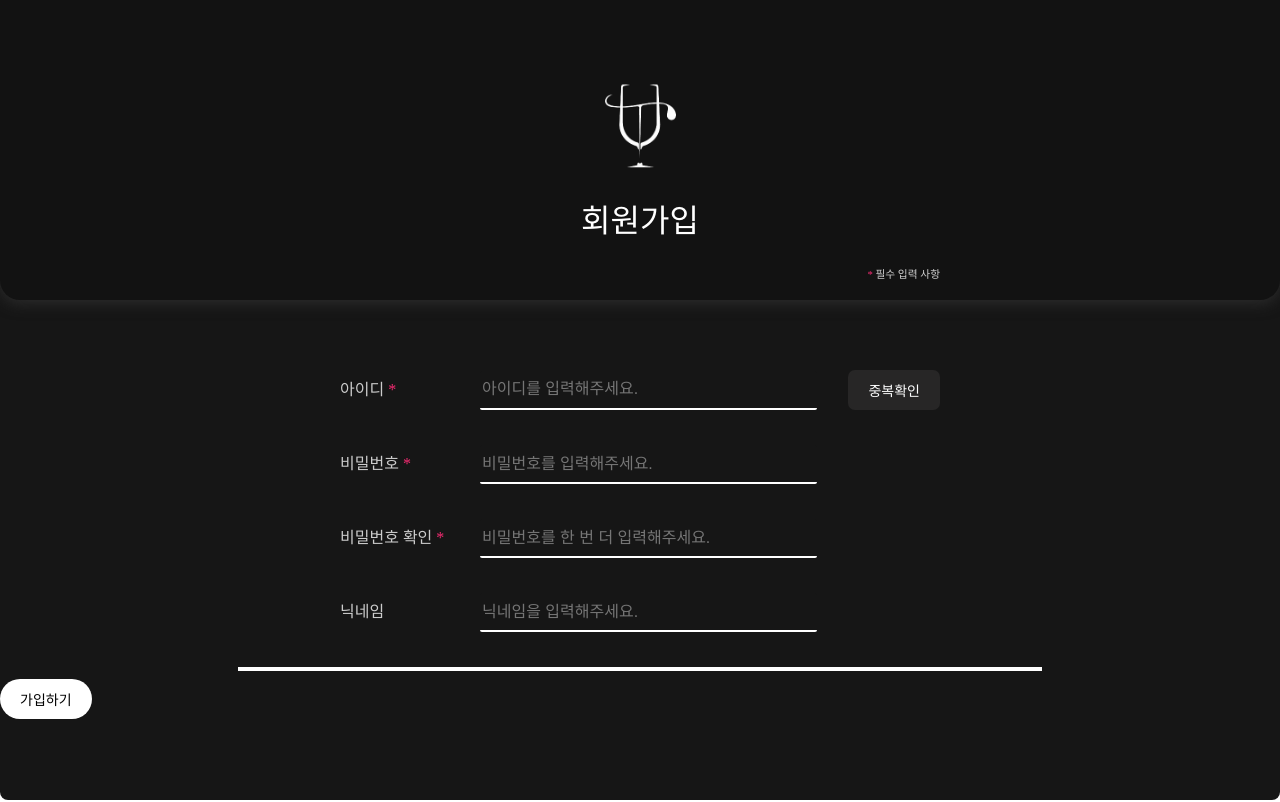
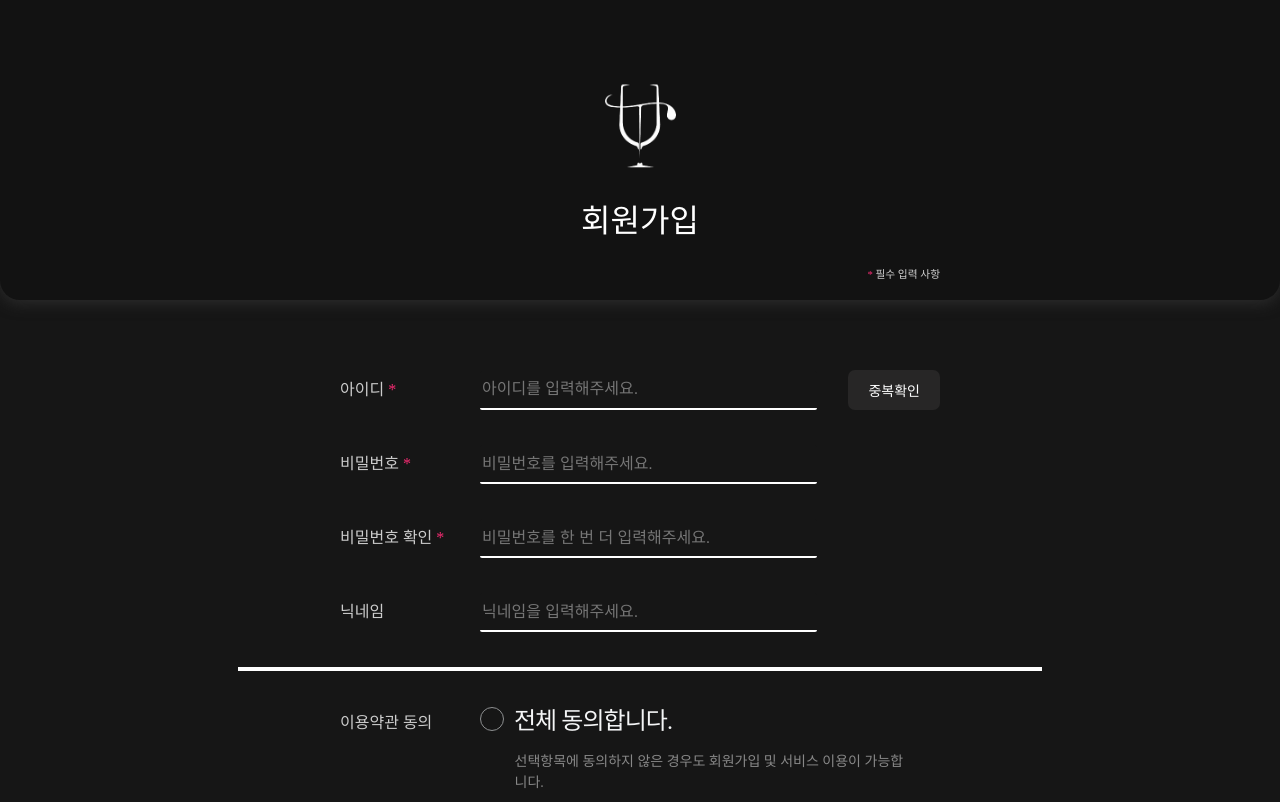
Before and after one commit to daeunpk/umcpj, a React (Vite) app: page / in a window 1280 px wide. Shown: the top 802 px of the page. Built offline with nearby package versions, Linux system fonts and the light colour scheme.

Commit message:
약관동의 인포트 완료

```diff
--- a/src/pages/TermsAgreement.css
+++ b/src/pages/TermsAgreement.css
@@ -15,7 +15,8 @@
     white-space: nowrap; /* 적절한 최대 너비 설정 */
   }
   .allagree {
-    color: var(--grayscale-gray50, #F3F5F6);
+    color: var(--grayscale-gray50, #F4F5F6);
+
     text-align: center;
     font-family: Pretendard;
     font-size: 24px;
@@ -50,7 +51,7 @@
     align-items: center;
     width: 100%; /* 전체 너비 차지 */
     max-width: 395px;
-    margin-left: 72px; /* 왼쪽으로 이동 (조정 가능) */
+    margin-left: 144px; /* 왼쪽으로 이동 (조정 가능) */
     margin-bottom: 30px; /* 아래에 agreement-item과 40px 갭 추가 */
 }
 
@@ -114,7 +115,7 @@
     flex-shrink: 0;
     border-radius: 16.231px;
     border: 0.676px solid #FFF;
-    background: #000;
+    background: rgba(16, 16, 16);
     box-shadow: 0px 2.705px 2.705px 0px rgba(0, 0, 0, 0.25); /* 그림자 효과 */
     position: relative; /* 자식 요소의 절대 위치 기준 */
     padding: 20px; /* 내부 여백 */
@@ -123,7 +124,7 @@
 
 .title-container {
     position: absolute;
-    top: 40.58px;
+    top: 20.58px;
     left: 40.58px; /* 팝업 왼쪽에서 20px */
 
     color: var(--grayscale-gray50, #F3F5F6);
@@ -139,9 +140,9 @@
 .popup-content {
     width: calc(100% - 40px); /* 양쪽 여백을 고려한 너비 */
     height: 450px; /* 텍스트 상자의 높이 */
-    margin: 94.68px 20px 50px 20px; /* 위에 타이틀 공간과 아래 버튼을 위한 여백 */
+    margin: 76.68px 20px 50px 20px; /* 위에 타이틀 공간과 아래 버튼을 위한 여백 */
     resize: none;
-    padding: 21px;
+    padding: 21.23px 1px 21px 21px;
     border-radius: 10.82px;
     border: 0.676px solid #8B8B8B;
     background: rgba(162, 162, 162, 0.10);
@@ -164,7 +165,7 @@
     line-height: normal;
     letter-spacing: -0.64px;
     text-transform: capitalize;
-    padding: 5px 10px;
+    padding: 8.12px 16.23px;
     border: none;
     cursor: pointer;
     border-radius: 27.051px;
@@ -173,17 +174,17 @@
 }
 
 .popup-content::-webkit-scrollbar {
-    width: 23px; /* 스크롤바의 너비 */
+    width: 22px; /* 스크롤바의 너비 */
 }
 
 .popup-content::-webkit-scrollbar-thumb {
     height: 54.102px; /* 스크롤바 썸의 높이 */
     border-radius: 33.814px; /* 둥근 모서리 */
     background: rgba(243, 245, 246, 0.30); /* 썸의 색상 */
-    border: 8px solid #111111; /* 썸의 테두리 (트랙과 동일 색상) */
+    border: 8px solid #1F1F1F; /* 썸의 테두리 (트랙과 동일 색상) */
 }
 
 .popup-content::-webkit-scrollbar-track {
-    background-color:#111111; /* 트랙의 색상 */
+    background-color:#1F1F1F; /* 트랙의 색상 */
     border-radius: 33.814px; /* 둥근 모서리 */
 }
--- a/src/pages/TermsAgreement.tsx
+++ b/src/pages/TermsAgreement.tsx
@@ -4,7 +4,7 @@ import { termsContent } from '../data/termsContent';
 import './termsAgreement.css'; // 별도 CSS 파일
 
 interface TermsAgreementProps {
-  onChange: (isAllRequiredChecked: boolean) => void;
+  onChange: (isAllRequiredChecked: boolean, hasInteracted: boolean) => void;
 }
 
 const TermsAgreement: React.FC<TermsAgreementProps> = ({ onChange }) => {
@@ -16,6 +16,7 @@ const TermsAgreement: React.FC<TermsAgreementProps> = ({ onChange }) => {
     adult: false,
   });
 
+  const [hasInteracted, setHasInteracted] = useState(false); // 사용자가 체크박스와 상호작용했는지 여부
   const [showPopup, setShowPopup] = useState(false);
   const [popupContent, setPopupContent] = useState('');
   const [popupTitle, setPopupTitle] = useState('');
@@ -25,7 +26,8 @@ const TermsAgreement: React.FC<TermsAgreementProps> = ({ onChange }) => {
       const updated = { ...prev, [name]: !prev[name] };
       updated.allChecked =
         updated.terms && updated.privacy && updated.adult && updated.optional;
-      onChange(updated.terms && updated.privacy && updated.adult);
+      setHasInteracted(true); //체크박스 변경 시 상호작용 상태로 설정
+      onChange(updated.terms && updated.privacy && updated.adult, true);
       return updated;
     });
   };
@@ -39,7 +41,8 @@ const TermsAgreement: React.FC<TermsAgreementProps> = ({ onChange }) => {
       optional: allChecked,
       adult: allChecked,
     });
-    onChange(allChecked);
+    setHasInteracted(true);
+    onChange(allChecked, true);
   };
 
   const handlePopup = (title: string, content: string) => {
--- a/src/pages/signupForm.css
+++ b/src/pages/signupForm.css
@@ -200,12 +200,16 @@ small.default-text {
 }
 
 .signup-form button[type='button'] {
-    background-color: rgb(91, 91, 91);
+
     color: white;
     padding: 10px 20px;
     border-radius: 7px;
     font-size: 14px;
 }
+.idbutton{
+    background-color: rgb(91, 91, 91);
+}
+/* 이렇게 분리 안하면 타입이 버튼인 약관보기버튼색이 영향을 받아서 분리합니다. */
 
 .signup-form button[type='button']:disabled {
     background-color: rgb(39, 38, 38);
@@ -227,3 +231,10 @@ input[type="password"]::-webkit-clear-button,
 input[type="password"]::-webkit-textfield-decoration-container {
     display: none;
 }
+
+.error-message{
+    display: flex;
+    justify-content: center;
+    padding: 65px 0px 14px 0px;
+    color: var(--primary-rose-300, #FDA4C7);
+}
--- a/src/pages/signupForm.tsx
+++ b/src/pages/signupForm.tsx
@@ -1,5 +1,6 @@
 import React, { useState } from 'react';
 import './signupForm.css';
+import TermsAgreement from './TermsAgreement';
 
 const SignupForm: React.FC = () => {
     const [form, setForm] = useState({
@@ -30,6 +31,8 @@ const SignupForm: React.FC = () => {
     const [isIdDuplicate, setIsIdDuplicate] = useState(false); // 중복 여부
     const [showPassword, setShowPassword] = useState(false);
     const [showConfirmPassword, setShowConfirmPassword] = useState(false);
+    const [isAllRequiredChecked, setIsAllRequiredChecked] = useState(false); // 약관 동의 상태
+    const [hasInteracted, setHasInteracted] = useState(false);
 
     const toggleShowPassword = () => {
         setShowPassword((prev) => !prev);
@@ -207,6 +210,7 @@ const SignupForm: React.FC = () => {
                         type="button"
                         onClick={handleIdCheck}
                         disabled={!isIdValid} // 유효하지 않으면 버튼 비활성화
+                        className="idbutton"
                     >
                         중복확인
                     </button>
@@ -364,6 +368,15 @@ const SignupForm: React.FC = () => {
             </div>
 
             <hr className="contour"></hr>
+            <TermsAgreement
+                onChange={(isAllRequiredChecked, hasInteracted) => {
+                    setIsAllRequiredChecked(isAllRequiredChecked);
+                    setHasInteracted(hasInteracted);
+                }}
+            />
+            {!isAllRequiredChecked && hasInteracted && (
+                <div className="error-message">필수 항목 체크를 다시 확인해주세요.</div>
+             )}
             <button type="submit" className="submit-button">가입하기</button>
         </form>
     );
```
Also changed, not shown: 2 other files (tests, documents, lock files or other folders).
